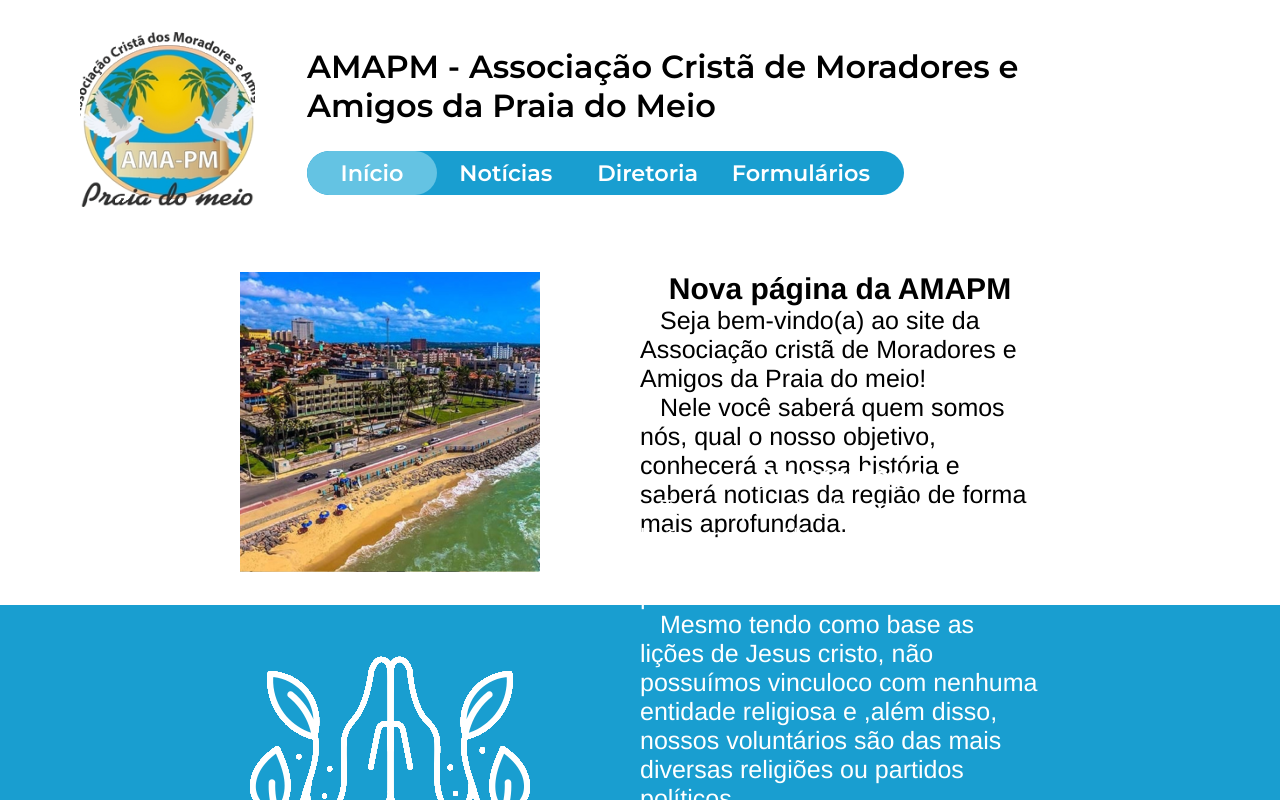
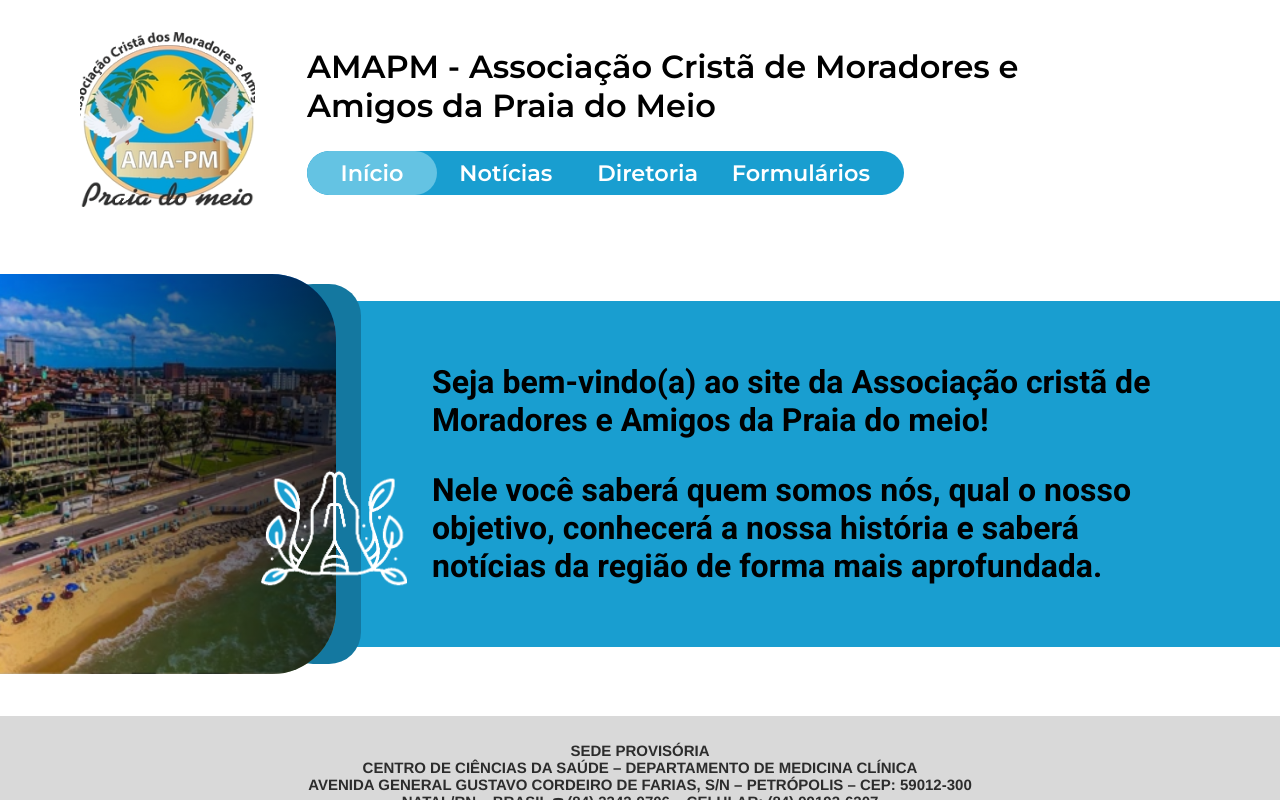
Before and after one commit to L-Marcel/amapm, a Next.js app: page / in a window 1280 px wide. Shown: the top 800 px of the page. Built offline with nearby package versions, Linux system fonts and the light colour scheme.

Commit message:
feat: adicionando primeira seção da página inicial

```diff
--- /dev/null
+++ b/app/index.module.scss
@@ -0,0 +1,82 @@
+.container {
+  display: flex;
+  flex-direction: column;
+  width: 100%;
+
+  section {
+    display: flex;
+    padding: 2rem 0;
+  }
+}
+
+.hero_image {
+  position: relative;
+  display: inline-block;
+  width: 400px;
+  height: 400px;
+  margin-left: -64px;
+
+  img {
+    position: absolute;
+    border-radius: 64px;
+  }
+
+  &::after {
+    position: absolute;
+    top: 0;
+    left: 0;
+    border-radius: 64px;
+    display: inline-block;
+    content: "";
+    width: 400px;
+    height: 400px;
+    background: linear-gradient(90deg, rgba(0, 0, 0, 0.00) 0%, rgba(0, 0, 0, 0.70) 100%), transparent 50% / cover no-repeat;
+  }
+
+  &::before {
+    position: absolute;
+    height: 380px;
+    width: 80px;
+    top: 0;
+    left: 0;
+    content: "";
+    display: inline-block;
+    margin: 10px 0px;
+    margin-left: 345px;
+    background-color: var(--dark-blue);
+    border-radius: 32px;
+  }
+}
+
+.hero_content {
+  display: flex;
+  flex-direction: column;
+  justify-content: center;
+  gap: 2rem;
+  align-items: center;
+  background-color: var(--blue);
+  margin: 27px 0;
+  padding: 3rem 6rem;
+  width: calc(100% - 400px + 64px);
+
+  &::after {
+    position: absolute;
+    content: '';
+    width: 146px;
+    height: 133px;
+    left: 0;
+    margin: 0 calc(325px - 64px);
+    margin-top: 106px;
+    background-image: url("/assets/oracao.png");
+    background-size: cover;
+  }
+
+  p {
+    color: var(--dark);
+    font-family: var(--body);
+    font-size: 2rem;
+    font-style: normal;
+    font-weight: 600;
+    line-height: normal;
+  }
+}
--- a/app/page.tsx
+++ b/app/page.tsx
@@ -1,66 +1,23 @@
 import Image from 'next/image'
-import Link from 'next/link';
+import style from "./index.module.scss";
 
 export default function Home() {
   return (
-    <main>
-      <div id="artigos">
-        <div id="fundo-1">
-          <div id="parte_3">
-            <div id="parte_3_direita">
-              <hgroup id="quadrado_1">
-                <h3>Nova página da AMAPM</h3>
-                <p>Seja bem-vindo(a) ao site da Associação cristã de Moradores e Amigos da Praia do meio!  </p>
-                <p>Nele você saberá quem somos nós, qual o nosso objetivo, conhecerá a nossa história e saberá notícias da região de forma mais aprofundada.</p>
-              </hgroup>
-            </div>
-            <div id="parte_3_esquerda">
-              <img src="assets/praia-do-meio.png"/>
-            </div>
-          </div>
+    <main className={style.container}>
+      <section>
+        <div className={style.hero_image}>
+          <Image
+            src="/assets/praia-do-meio.png"
+            width={400}
+            height={400}
+            alt="Imagem da praia do meio, com várias casas ao fundo e um grande prédio no meio."
+          />
         </div>
-        <div id="fundo-3">
-          <div id="parte_4">
-            <div id="parte_4_esquerda">
-              <img src="assets/oracao.png"/>
-            </div>
-
-            <div id="parte_4_direita">
-              <hgroup id="quadrado_2">
-                <h3>Diversidade</h3>
-                <p>Temos por objetivo praticar as lições evangélicas de Jesus Cristo sem quaisquer distinção religiosa, política ou social.</p>
-                <p>Mesmo tendo como base as lições de Jesus cristo, não possuímos vinculoco com nenhuma entidade religiosa e ,além disso, nossos voluntários são das mais diversas religiões ou partidos políticos.</p>
-              </hgroup>
-            </div>
-          </div>
+        <div className={style.hero_content}>
+          <p>Seja bem-vindo(a) ao site da Associação cristã de Moradores e Amigos da Praia do meio!</p>
+          <p>Nele você saberá quem somos nós, qual o nosso objetivo, conhecerá a nossa história e saberá notícias da região de forma mais aprofundada.</p>
         </div>
-        <div id="fundo-4">
-          <div id="parte_5">
-            <div id="parte_5_esquerda">
-              <img src="assets/logo-da-amapm-2.png"/>
-            </div>
-            <div id="parte_5_direita">
-              <hgroup id="quadrado_2">
-                <h3>Quem somos nós? </h3>
-                <p>A Associação Cristã de Moradores e Amigo da Praia do meio( AMA Praia do Meio ) é uma associação sem fins lucrativos composta por voluntários das mais diversas áreas.</p>
-              </hgroup>
-            </div>
-          </div>
-        </div>
-        <div id="fundo-5">
-          <div id="parte_6">
-            <div id="parte_6_esquerda">
-              <img src="assets/oracao.png"/>
-            </div>
-            <div id="parte_6_direita">
-              <hgroup id="quadrado_2">
-                <h3>Diversidade</h3>
-                <p>Não possuímos nenhum vínculo político seja ele de esquerda, de direita ou centro, porém, caso algum político queira participar como sócio, não será impedido.</p>
-              </hgroup>
-            </div>
-          </div>
-        </div>
-      </div>
+      </section>
     </main>
   )
 }
--- a/components/Header/index.tsx
+++ b/components/Header/index.tsx
@@ -1,4 +1,3 @@
-import Link from "next/link";
 import style from "./index.module.scss";
 import Image from "next/image";
 import { HeaderLink } from './HeaderLink';
```
